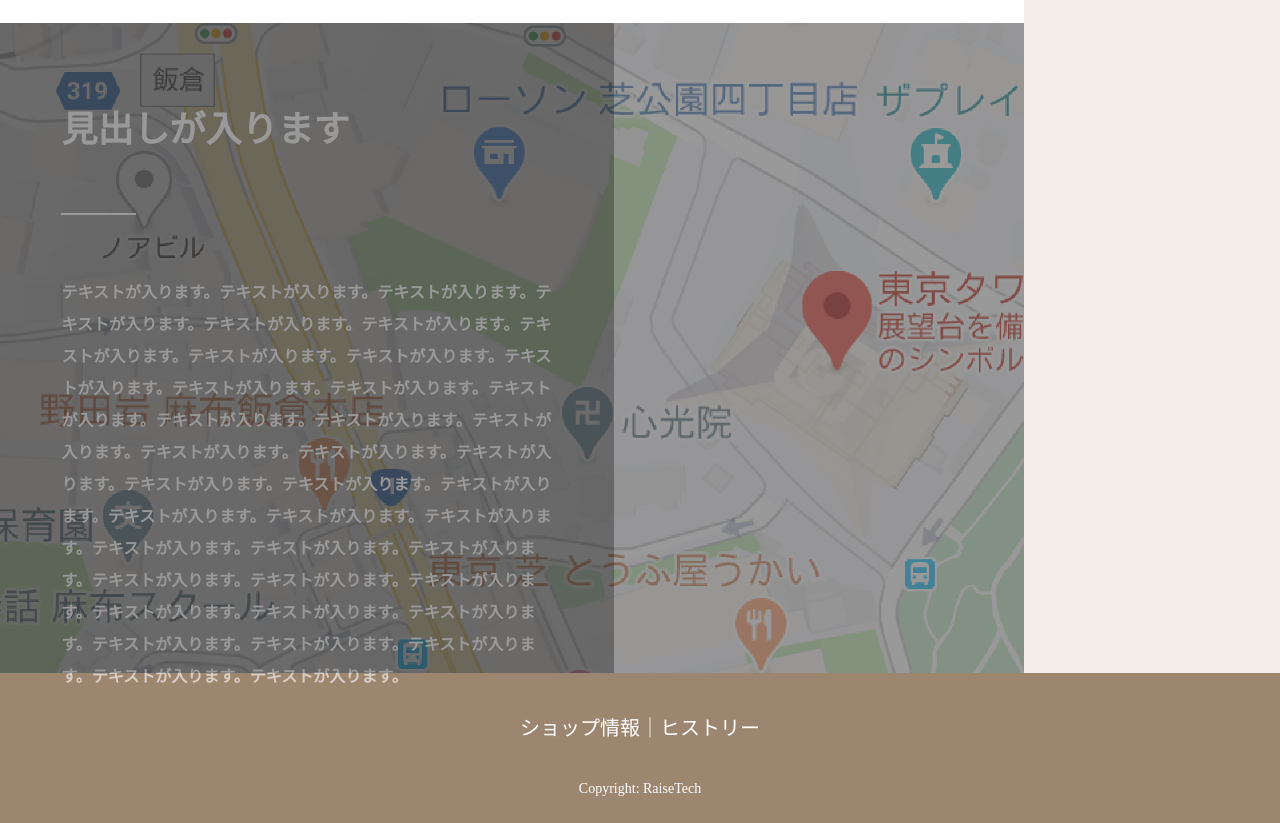
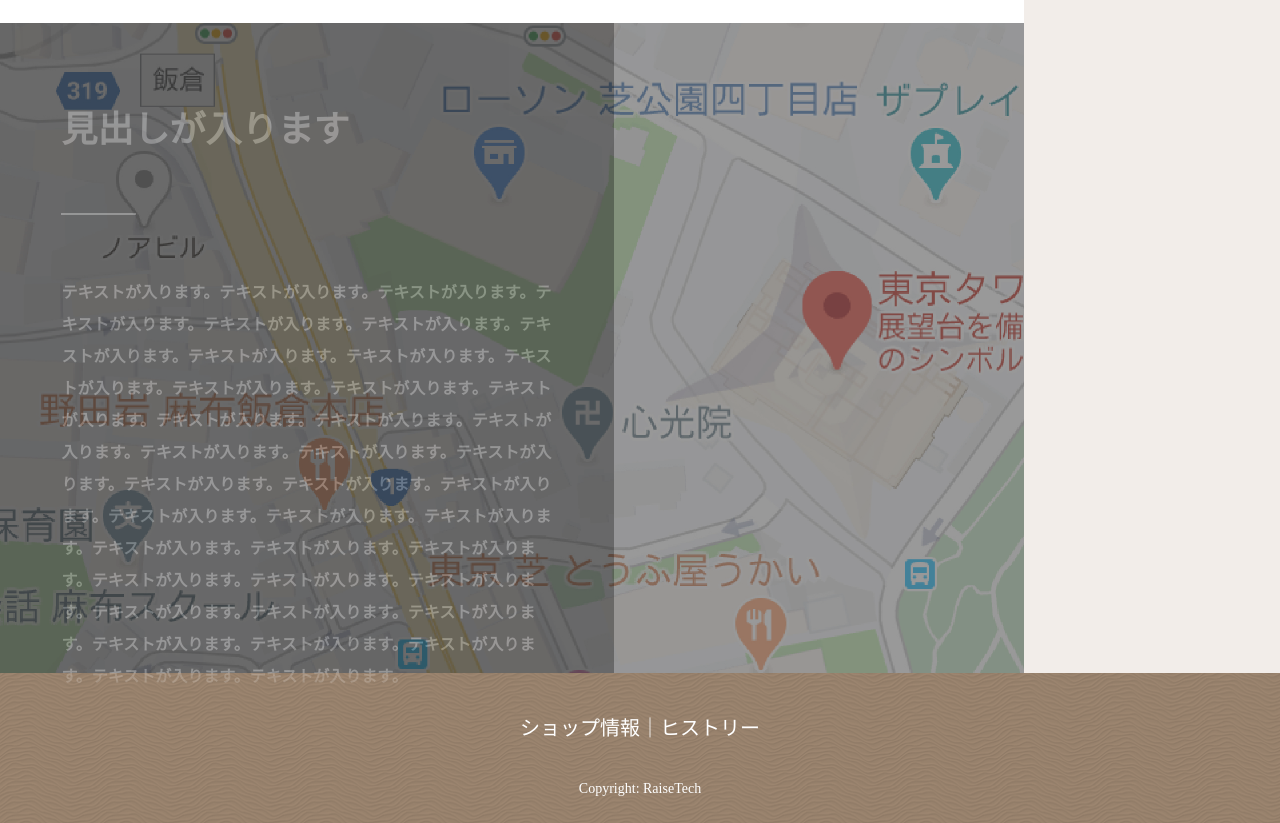
Before and after one commit to tatsunori1126/HamburgerSite-WordPress, a PHP site: page /front-page.html in a window 1280 px wide. Shown: the part 2171-2994 px from the top of the page. Run offline with PHP 8.4, Linux system fonts and the light colour scheme.

Commit message:
2021.08.26_最終状態

```diff
--- a/scss/layout/_footer.scss
+++ b/scss/layout/_footer.scss
@@ -4,7 +4,7 @@
     width: 100%;
     text-align: center;
     margin: 0 auto;
-    background-color: #9D8670;
+    background-image: url(/images/footer_img.png);
     &__menu {
         font-size: 20px;
         color: #FFFFFF;
--- a/scss/layout/_main.scss
+++ b/scss/layout/_main.scss
@@ -107,11 +107,13 @@
         width: 100%;
         height: 650px;
         opacity: 0.6;
-        // .l-bg-mask {
-            // height: 100%;
-            // background: rgba(255,255,255,0);
+        .l-bg-mask {
+            height: 100%;
+            background: rgba(255,255,255,0);
             .l-text-back {
-                background-color: rgba(0, 0, 0, 0.3);
+                // background-color: rgba(0, 0, 0, 0.3);
+                background-color: #000000;
+                opacity: 0.3;
                 height: 650px;
                 width: 60%;
                 .l-text {
@@ -141,6 +143,6 @@
                     }
                 }
             }
-        // }
+        }
     }
 }
--- a/scss/style.css
+++ b/scss/style.css
@@ -293,25 +293,31 @@ h1 a {
   opacity: 0.6;
 }
 
-.access .l-bg-image .l-text-back {
-  background-color: rgba(0, 0, 0, 0.3);
+.access .l-bg-image .l-bg-mask {
+  height: 100%;
+  background: rgba(255, 255, 255, 0);
+}
+
+.access .l-bg-image .l-bg-mask .l-text-back {
+  background-color: #000000;
+  opacity: 0.3;
   height: 650px;
   width: 60%;
 }
 
-.access .l-bg-image .l-text-back .l-text {
+.access .l-bg-image .l-bg-mask .l-text-back .l-text {
   width: 80%;
   margin: 0 auto;
 }
 
-.access .l-bg-image .l-text-back .l-text h2 {
+.access .l-bg-image .l-bg-mask .l-text-back .l-text h2 {
   font-size: 36px;
   font-weight: bold;
   color: #FFFFFF;
   position: relative;
 }
 
-.access .l-bg-image .l-text-back .l-text h2::before {
+.access .l-bg-image .l-bg-mask .l-text-back .l-text h2::before {
   content: "";
   display: block;
   width: 75px;
@@ -322,7 +328,7 @@ h1 a {
   left: 0;
 }
 
-.access .l-bg-image .l-text-back .l-text p {
+.access .l-bg-image .l-bg-mask .l-text-back .l-text p {
   font-weight: bold;
   color: #FFFFFF;
   line-height: 2;
@@ -350,7 +356,7 @@ h1 a {
   width: 100%;
   text-align: center;
   margin: 0 auto;
-  background-color: #9D8670;
+  background-image: url(/images/footer_img.png);
 }
 
 .l-footer__menu {
```
Also changed, not shown: images/footer_img.png (added), 1 other file.
